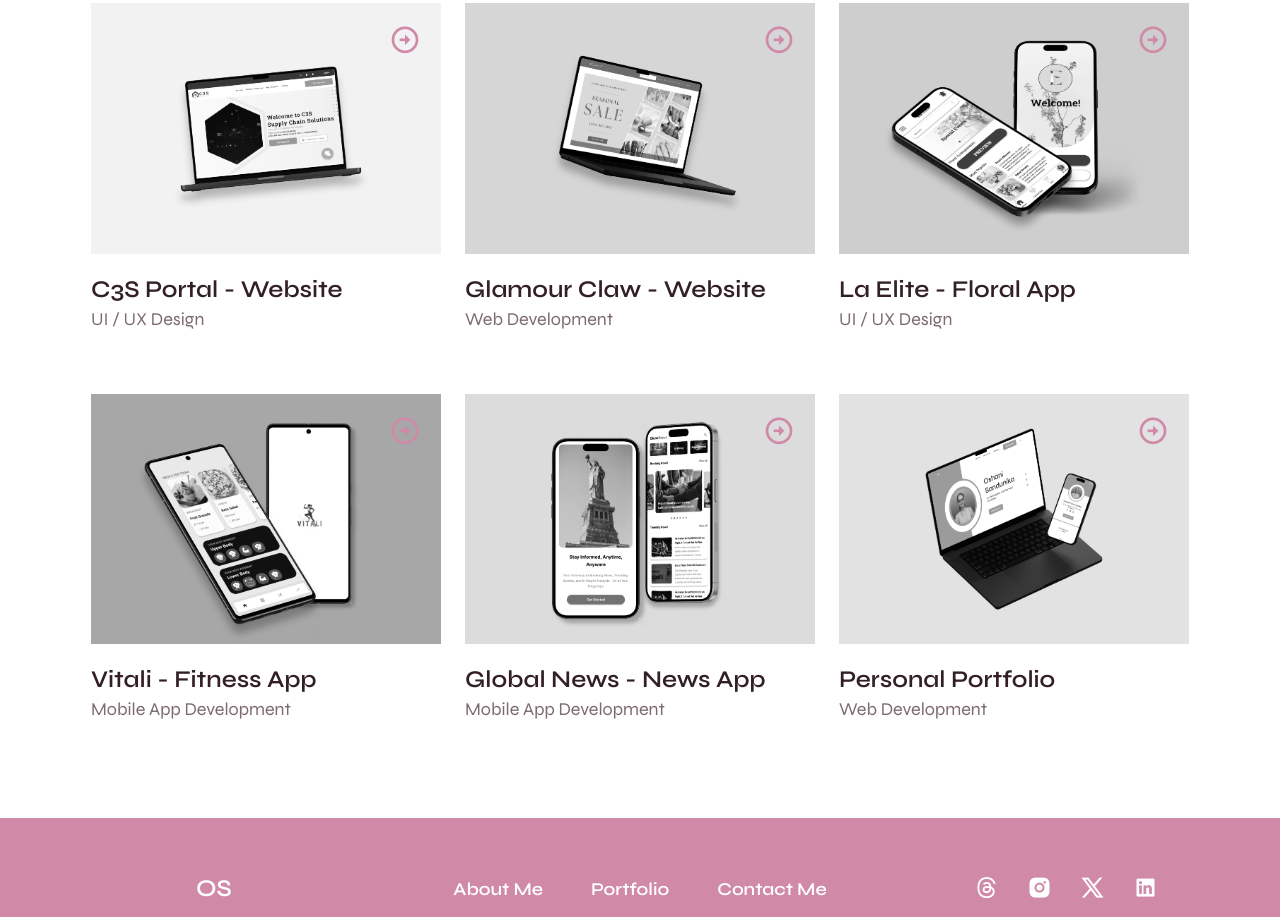
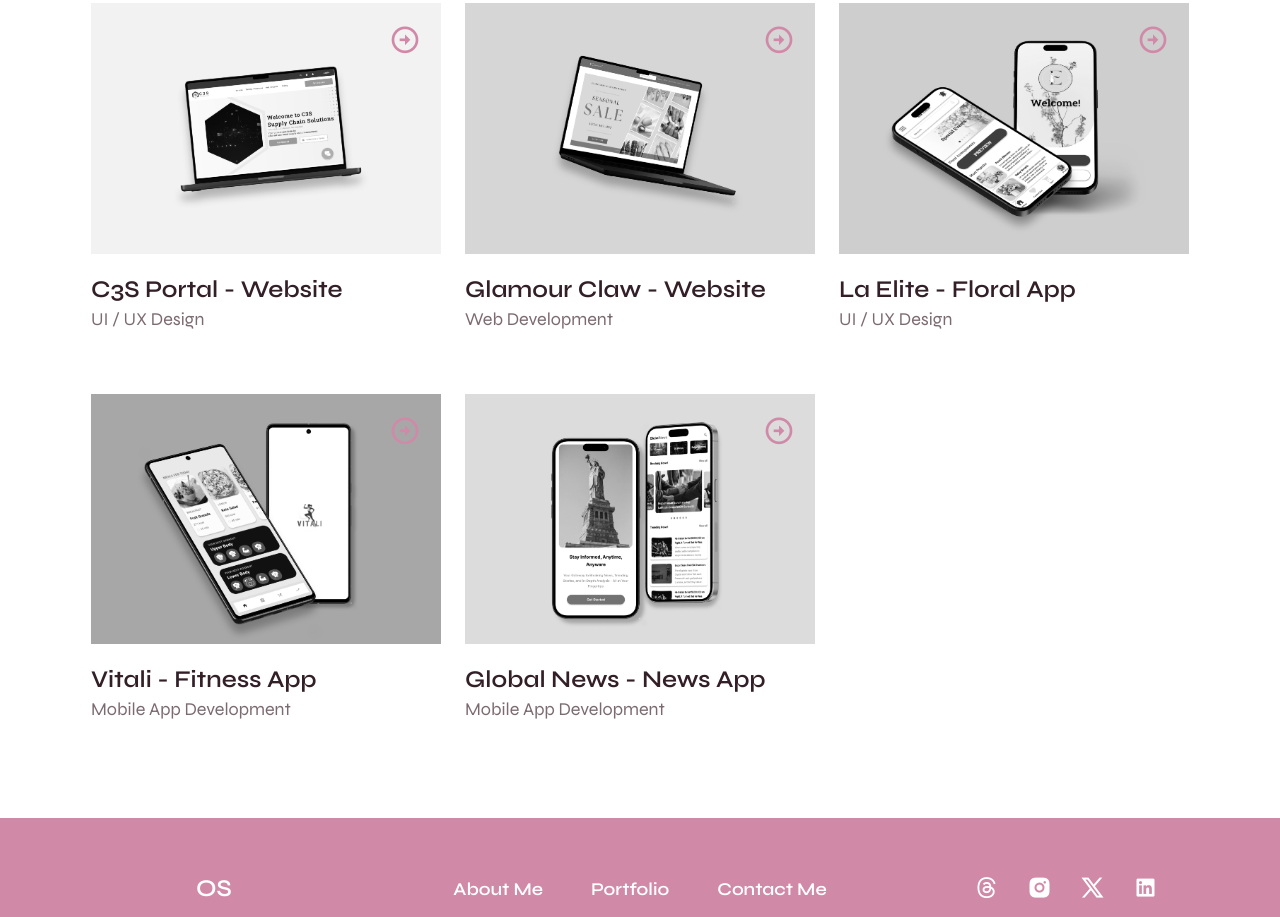
Before and after one commit to LadyChaos000/Personal_Portfolio, a plain HTML site: page work.html in a window 1280 px wide. Shown: the part 251-1168 px from the top of the page. Drawn offline with nearby package versions, Linux system fonts and the light colour scheme.

Commit message:
09/14/2024

```diff
--- a/work.html
+++ b/work.html
@@ -103,16 +103,6 @@
                <h2 class="work__title">Global News - News App</h2>
                <span class="work__subtitle">Mobile App Development</span>
             </article>
-
-            <article class="work__card">
-               <a href="https://github.com/LadyChaos000/Personal_Portfolio" class="work__link">
-                  <img src="assets/img/Case06.png" alt="image" class="work__img">
-                  <i class="ri-arrow-right-circle-line work__icon"></i>
-               </a>
-
-               <h2 class="work__title">Personal Portfolio</h2>
-               <span class="work__subtitle">Web Development</span>
-            </article>
          </div>
       </section>
       <br>
```
